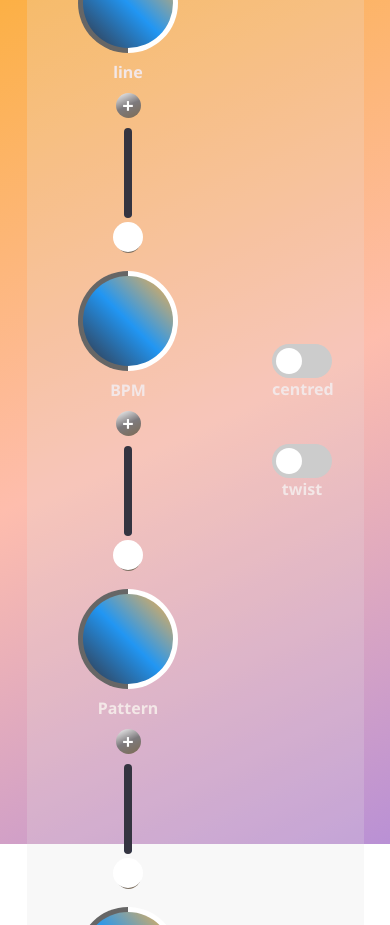
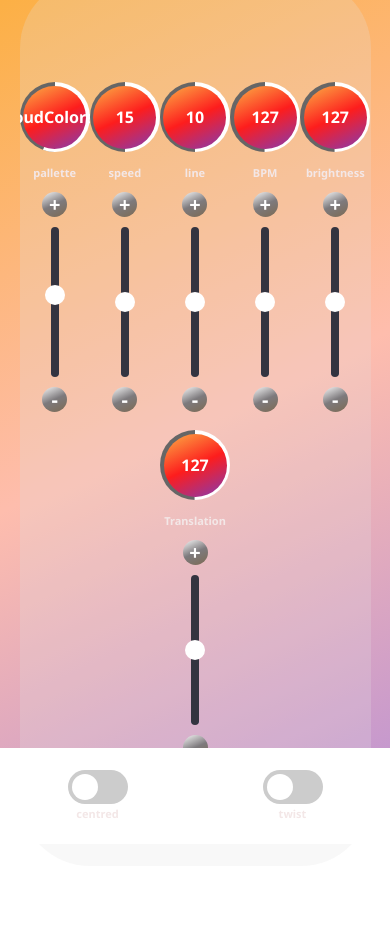
Before and after one commit to costyn/lightwork, a plain HTML site: page index.html in a window 390 px wide. Before the commit the page ends 844 px from the top, so only its background shows below. Drawn offline with Linux system fonts and the light colour scheme.

Commit message:
ready for Costyn

```diff
--- a/donut.js
+++ b/donut.js
@@ -35,8 +35,16 @@ function dataPrep(value, node){
 
     case 'brightness':
       val= Math.floor(value/0.392156862745098);
+      break;
 
+      case 'bpm':
+      val= Math.floor(value/0.392156862745098);
       break;
+
+      case 'translation':
+      val= Math.floor(value/0.392156862745098);
+      break;
+
     default:
       break;
   }
@@ -46,7 +54,7 @@ function dataPrep(value, node){
 function makeReq(value, name, arg){
   console.log(baseUrl + '/update?' + `${name}=${value}`);
 
-  var path = baseUrl + '/update?' + `${name}=${value}`);
+  var path = baseUrl + '/update?' + `${name}=${value}`;
 
   var myHeaders = new Headers();
   myHeaders.append("Cookie", "cool");
--- a/index.html
+++ b/index.html
@@ -110,7 +110,7 @@
       </div>
       <button class="btn plus">+</button>
       <div class="range-slider">
-        <input  orient="vertical" type="range" id = "brightness" name = "brightness" min="0" max="100" step = '0.392156862745098'>
+        <input  orient="vertical" type="range" id = "bpm" name = "brightness" min="0" max="100" step = '0.392156862745098'>
         <div class="range-slider__bar"></div>
         <div class="range-slider__thumb"></div>
       </div>
@@ -119,7 +119,7 @@
 
 
 
-    <div class="container">
+    <!-- <div class="container">
       <div class="donut-chart-block block">
         <div class="donut-chart">
           <div id="section1" class="clip">
@@ -142,7 +142,7 @@
         <div class="range-slider__thumb"></div>
       </div>
       <button class="btn minus">-</button>
-    </div>
+    </div> -->
 
     <div class="container">
       <div class="donut-chart-block block">
@@ -187,7 +187,7 @@
       </div>
       <button class="btn plus">+</button>
       <div class="range-slider">
-        <input  orient="vertical" type="range" id = "brightness" name = "brightness" min="0" max="100" step = '0.392156862745098'>
+        <input  orient="vertical" type="range" id = "translation" name = "brightness" min="0" max="100" step = '0.392156862745098'>
         <div class="range-slider__bar"></div>
         <div class="range-slider__thumb"></div>
       </div>
--- a/styles.css
+++ b/styles.css
@@ -2,13 +2,15 @@
 
 html{
   /* background: linear-gradient(335deg, rgba(131,58,180,1) 0%, rgba(253,29,29,1) 50%, rgba(252,176,69,1) 100%); */
-  position: fixed;
-  height: 100vh;
+  /* position: absolute; */
+  /* height: 100vh; */
   width: 100%;
   /* height: 100vh; */
   background-repeat: no-repeat;
 }
-
+html{
+  height:100vh;
+}
 html {
     margin: 0;
 }
@@ -35,32 +37,37 @@ html {
     justify-content: center;
     height: fit-content;
     background: #e2e2e23b;
-    padding: 6em 4em;
-    width: 70%;
+    padding: 6em 2em;
+    width: 80%;
     justify-self: center;
     /* padding: 0; */
     border-radius: 70px;
   }
   .mother-1{
     display: flex;
-    flex-wrap: wrap;
+    flex-wrap: unset;
     position: relative;
     height: fit-content;
     align-content: center;
     align-items: center;
-    justify-content: center;
+    justify-content: space-evenly;
     justify-self: center;
     border-radius: 70px;
+    /* width: inherit; */
+    width: 100%;
   }
   .switch-box{
     /* display: inline-block; */
     /* width: 60px; */
     /* height: 34px; */
     /* right: 60px; */
+    position: absolute;
     display: flex;
     flex-direction: column;
     align-items: center;
     justify-content: flex-end;
+    bottom: 0;
+    flex-direction: row;
   }
 body {
   /* position: fixed; */
@@ -72,7 +79,7 @@ body {
   display: flex;
   padding: 0;
   flex-direction: column;
-  justify-content: center;
+  justify-content: space-evenly;
   align-items: center;
   background-repeat: no-repeat;
 }
@@ -233,6 +240,10 @@ body {
   position: relative;
   writing-mode: bt-lr;
   -webkit-appearance: slider-vertical;
+}
+.text {
+  font-family: 'Noto Sans', sans-serif;
+  font-size: 11px;
 }
 .range-slider input[type=range][orient=vertical]::-webkit-slider-runnable-track, .range-slider input[type=range][orient=vertical]::-webkit-slider-thumb {
   -webkit-appearance: none;
@@ -487,7 +498,7 @@ input:checked + .slider:before {
             animation-timing-function: ease-out;
   }
 }
-@media (min-width: 320px) and (max-width: 480px) {
+@media (min-width: 320px) and (max-width: 540px) {
 
   .mother{
     padding: 0;
@@ -495,8 +506,8 @@ input:checked + .slider:before {
 
   html{
     /* background: linear-gradient(335deg, rgba(131,58,180,1) 0%, rgba(253,29,29,1) 50%, rgba(252,176,69,1) 100%); */
-    position: fixed;
-    height: 100vh;
+    /* position: fixed; */
+    /* height: 100vh; */
     width: 100%;
     /* height: 100vh; */
     background-repeat: no-repeat;
@@ -550,14 +561,18 @@ input:checked + .slider:before {
       /* width: 60px; */
       /* height: 34px; */
       /* right: 60px; */
+      position: fixed;
       display: flex;
-      flex-direction: column;
+      flex-direction: row;
       align-items: center;
       justify-content: flex-end;
+      bottom: 0;
+      width: 100%;
+      background: white;
     }
   body {
     /* position: fixed; */
-    height: 100vh;
+    /* height: 140vh; */
     width: 100%;
     margin: 0;
     background: linear-gradient(335deg, rgb(221 221 221) 0%, rgb(164 163 163) 50%, rgb(193 193 193) 100%);
@@ -573,14 +588,14 @@ input:checked + .slider:before {
   .container {
     display: flex;
     align-items: center;
-    margin-right: 30px;
+    /* margin-right: 30px; */
   }
   .block {
-    margin: 0 42px;
+    /* margin: 0 42px; */
     background:transparent;
     border-radius: 5px;
     float: left;
-    width: 100px;
+    /* width: 100px; */
     overflow: hidden;
   }
 
@@ -589,9 +604,7 @@ input:checked + .slider:before {
     text-align: center;
     font-family: 'Noto Sans', sans-serif;
   }
-  .text{
-    font-family: 'Noto Sans', sans-serif;
-  }
+
   .donut-chart {
     position: relative;
     width: 100px;
@@ -626,20 +639,14 @@ input:checked + .slider:before {
 
   .clip {
     border-radius: 50%;
-    clip: rect(0px, 100px, 100px, 50px);
+    clip: rect(0px, 70px, 70px, 35px);
     height: 100%;
     position: absolute;
     width: 100%;
   }
-  .center-text{
-    font-size: 34px;
-    background: -webkit-linear-gradient(#eee, #333);
-    -webkit-background-clip: text;
-    -webkit-text-fill-color: transparent;
-  }
   .item {
     border-radius: 50%;
-    clip: rect(0px, 50px, 100px, 0px);
+    clip: rect(0px, 35px, 70px, 0px);
     height: 100%;
     position: absolute;
     width: 100%;
@@ -668,16 +675,16 @@ input:checked + .slider:before {
   /*  slider */
   .range-slider {
     display: inline-block;
-    width: 40px;
+    width: 20px;
     position: relative;
     text-align: center;
-    height: 90px;
+    height: 150px;
   }
   .range-slider__thumb {
     position: absolute;
-    left: 5px;
-    width: 30px;
-    height: 30px;
+    left: 0px;
+    width: 20px;
+    height: 20px;
     line-height: 30px;
     background: #fff;
     color: #fff;
@@ -691,7 +698,7 @@ input:checked + .slider:before {
     position: absolute;
     pointer-events: none;
     width: 8px;
-    border-radius: 10px;
+    border-radius: 5px;
   }
   .range-slider input[type=range][orient=vertical] {
     position: relative;
@@ -957,15 +964,19 @@ input:checked + .slider:before {
               animation-timing-function: ease-out;
     }
   }
-  @media (min-width: 320px) and (max-width: 480px) {
 
+  @media (min-width: 320px) and (max-width: 540px) {
+    .text {
+      font-family: 'Noto Sans', sans-serif;
+      font-size: 11px;
+  }
     .mother{
       padding: 0em 2em;
     }
     .donut-chart {
       position: relative;
-      width: 100px;
-      height: 100px;
+      width: 70px;
+      height: 70px;
       margin-top: 0.5rem;
       margin-right: auto;
       margin-bottom: 0.5rem;
@@ -976,3 +987,41 @@ input:checked + .slider:before {
   }
 
 }
+@media (min-device-width: 768px) and (max-device-width: 1024px)  {
+    .mother-1 {
+      display: flex;
+      flex-wrap: wrap;
+      position: relative;
+      height: fit-content;
+      align-content: center;
+      align-items: center;
+      justify-content: space-evenly;
+      justify-self: center;
+      border-radius: 70px;
+      width: inherit;
+      width: 100%;
+  }
+    .mother {
+      display: flex;
+      position: relative;
+      align-content: center;
+      align-items: center;
+      justify-content: center;
+      height: fit-content;
+      background: #e2e2e23b;
+      padding: 6em 0em;
+      width: 90%;
+      justify-self: center;
+      /* padding: 0; */
+      border-radius: 70px;
+  }
+  .block {
+    width: fit-content;
+    margin: 0 0px;
+    background: transparent;
+    border-radius: 5px;
+    float: left;
+    /* width: 100px; */
+    overflow: hidden;
+}
+}
```
